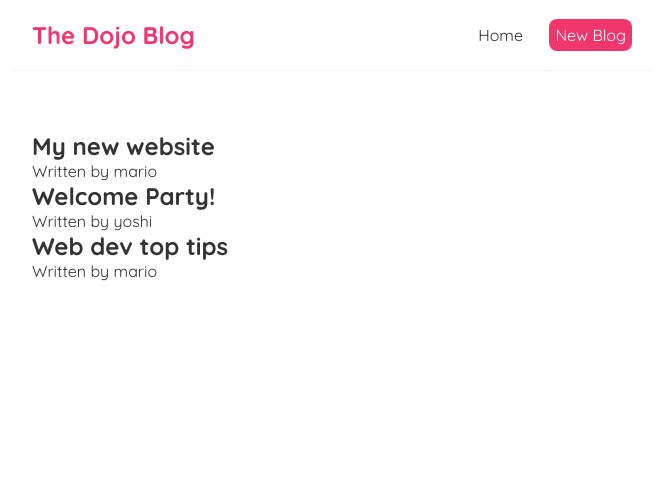
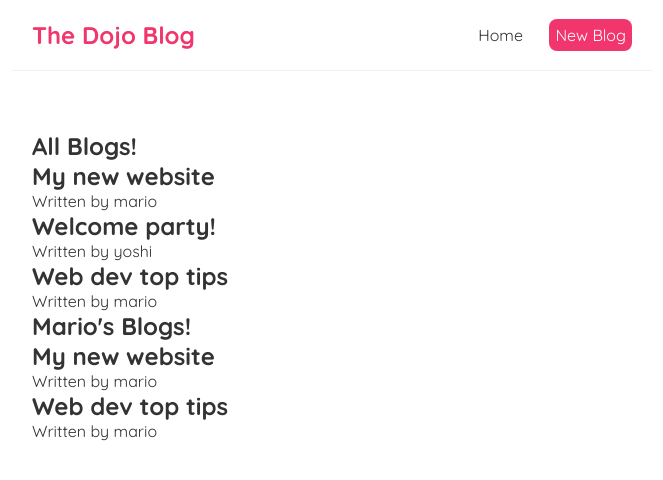
Before and after one commit to JUNKIEJAM/React-Again, a React (Create React App) app in the folder dojo-blog/: page / in a window 1280 px wide. Shown: the top 480 px of the page, without its empty margins (308-971 px from the left). Built offline with nearby package versions, Linux system fonts and the light colour scheme.

Commit message:
Sixth Lesson

```diff
--- /dev/null
+++ b/dojo-blog/src/BlogList.js
@@ -0,0 +1,23 @@
+const BlogList = ({ blogs, title }) => {
+    // const blogs = props.blogs;
+    // const title = props.title;
+    // console.log(blogs);
+
+    return ( <
+        div className = "blog-list" >
+        <
+        h2 > { title } < /h2> {
+            blogs.map(blog => ( <
+                div className = "blog-preview"
+                key = { blog.id } >
+                <
+                h2 > { blog.title } < /h2> <
+                p > Written by { blog.author } < /p> <
+                /div>
+            ))
+        } <
+        /div>
+    );
+}
+
+export default BlogList;
--- a/dojo-blog/src/Home.js
+++ b/dojo-blog/src/Home.js
@@ -1,25 +1,24 @@
-import { useState } from 'react';
+import { useState } from "react";
+import BlogList from "./BlogList";
+
 const Home = () => {
-
     const [blogs, setBlogs] = useState([
         { title: 'My new website', body: 'lorem ipsum...', author: 'mario', id: 1 },
-        { title: 'Welcome Party!', body: 'lorem ipsum...', author: 'yoshi', id: 2 },
+        { title: 'Welcome party!', body: 'lorem ipsum...', author: 'yoshi', id: 2 },
         { title: 'Web dev top tips', body: 'lorem ipsum...', author: 'mario', id: 3 }
-    ]);
+    ])
 
     return ( <
-        div className = "home" > {
-            blogs.map((blog) => ( <
-                div className = "blog-preview"
-                key = { blog.id } >
-                <
-                h2 > { blog.title } < /h2> <
-                p > Written by { blog.author } < /p>
+        div className = "home" >
+        <
+        BlogList blogs = { blogs }
+        title = "All Blogs!" / >
 
-                <
-                /div>
-            ))
-        } <
+        <
+        BlogList blogs = { blogs.filter((blog) => blog.author === 'mario') }
+        title = "Mario's Blogs!" / >
+
+        <
         /div>
     );
 }
--- a/dojo-blog/src/Navbar.js
+++ b/dojo-blog/src/Navbar.js
@@ -9,12 +9,12 @@ const Navbar = () => {
         a href = "/create"
         style = {
             {
-                color: "white",
+                color: 'white',
                 backgroundColor: '#f1356d',
                 borderRadius: '8px'
             }
-        } > New Blog < /a> < /
-        div > <
+        } > New Blog < /a> <
+        /div> <
         /nav>
     );
 }
```
